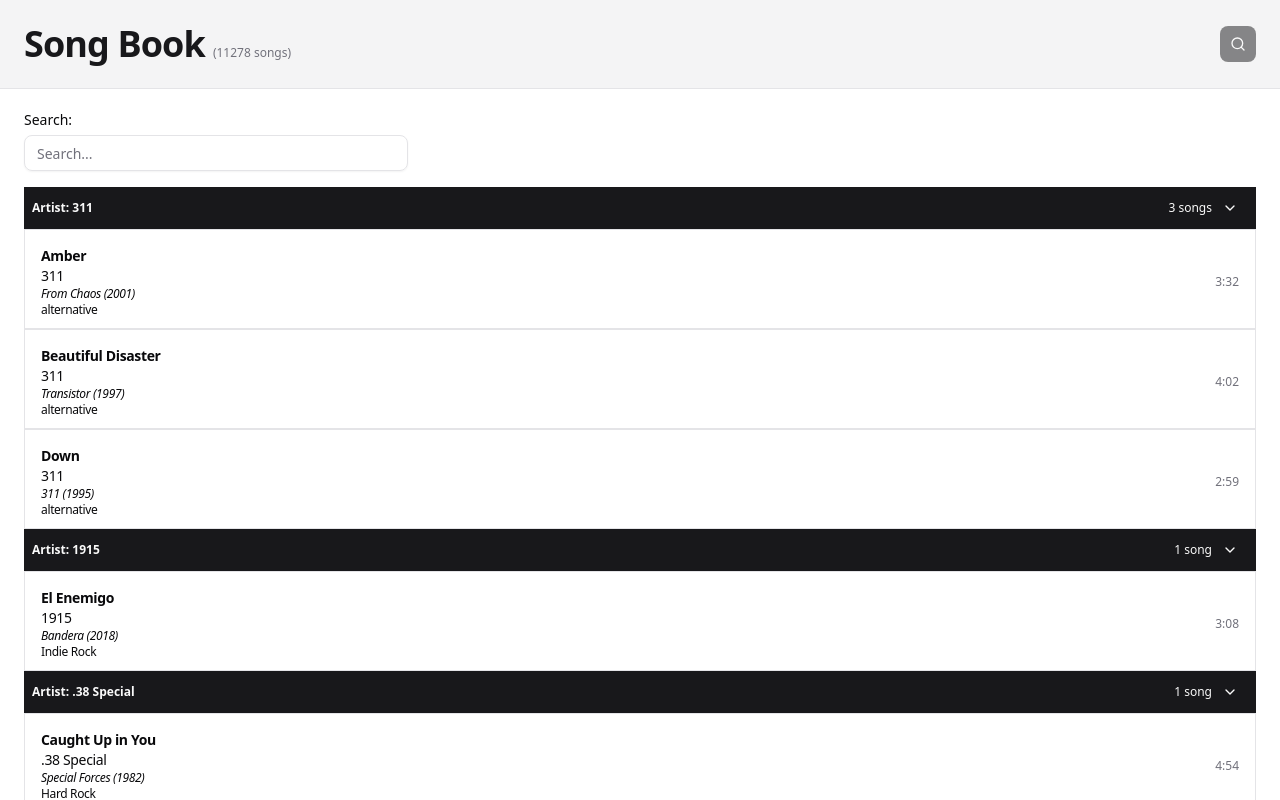
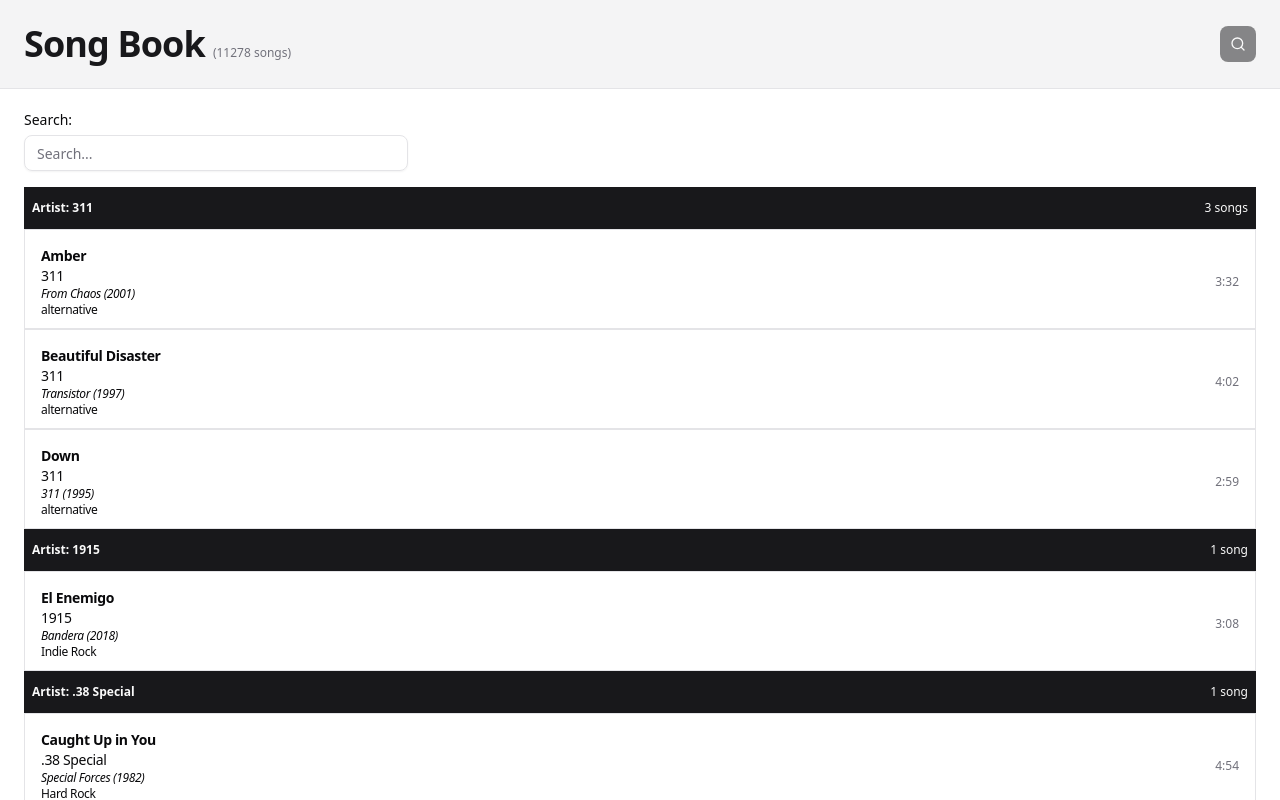
Before and after one commit to thebigthing313/burns-song-book, a React (Vite) app: page / in a window 1280 px wide. Built offline with nearby package versions, Linux system fonts and the light colour scheme.

Commit message:
refactor: simplify StickyGroupCard component by removing unused props and optimizing style handling

```diff
--- a/src/components/sticky-group-card.tsx
+++ b/src/components/sticky-group-card.tsx
@@ -1,60 +1,29 @@
 import { capitalize } from 'lodash';
-import { Button } from './ui/button';
-import { ChevronDown } from 'lucide-react';
-import { useState } from 'react';
 
 interface StickyGroupCardProps {
   field: string;
   value: string;
   count: number;
-  // Controlled collapsed state (optional)
-  isCollapsed?: boolean;
-  // Callback when collapsed state changes
-  onCollapsedChange?: (collapsed: boolean) => void;
-  // Legacy callback compatibility
   switchCollapsed?: () => void;
   style: React.CSSProperties; // <-- NEW
 }
 
-export function StickyGroupCard({
-  field,
-  value,
-  count,
-  isCollapsed: isCollapsedProp,
-  onCollapsedChange,
-  switchCollapsed,
-  style
-}: StickyGroupCardProps) {
-  const [internalCollapsed, setInternalCollapsed] = useState(false);
-  const isCollapsed = typeof isCollapsedProp === 'boolean' ? isCollapsedProp : internalCollapsed;
-
-  const handleToggle = () => {
-    const next = !isCollapsed;
-    if (typeof isCollapsedProp === 'boolean') {
-      onCollapsedChange?.(next);
-    } else {
-      setInternalCollapsed(next);
-      onCollapsedChange?.(next);
-    }
-    switchCollapsed?.();
-  };
-
+export function StickyGroupCard({ field, value, count, style }: StickyGroupCardProps) {
+  // Removed isSticky prop since the logic is now handled by the inline 'style' prop
+  // The height is also handled by 'style'
   return (
     <div
+      // Apply the dynamic style object here
       style={style}
+      // Apply static Tailwind classes here
       className='grid grid-flow-col place-items-center justify-between bg-primary text-primary-foreground text-xs z-1 px-2'
     >
       <span className='flex w-full justify-center font-semibold truncate'>
         {capitalize(field)}: {value}
       </span>
-      <div className='grid grid-flow-col gap-0 items-center'>
-        <span className='font-light'>
-          {count} song{count !== 1 ? 's' : ''}
-        </span>
-        <Button variant='ghost' size='icon' onClick={handleToggle} aria-expanded={!isCollapsed}>
-          <ChevronDown className={isCollapsed ? 'rotate-180' : ''} />
-        </Button>
-      </div>
+      <span className='font-light'>
+        {count} song{count !== 1 ? 's' : ''}
+      </span>
     </div>
   );
 }
```
